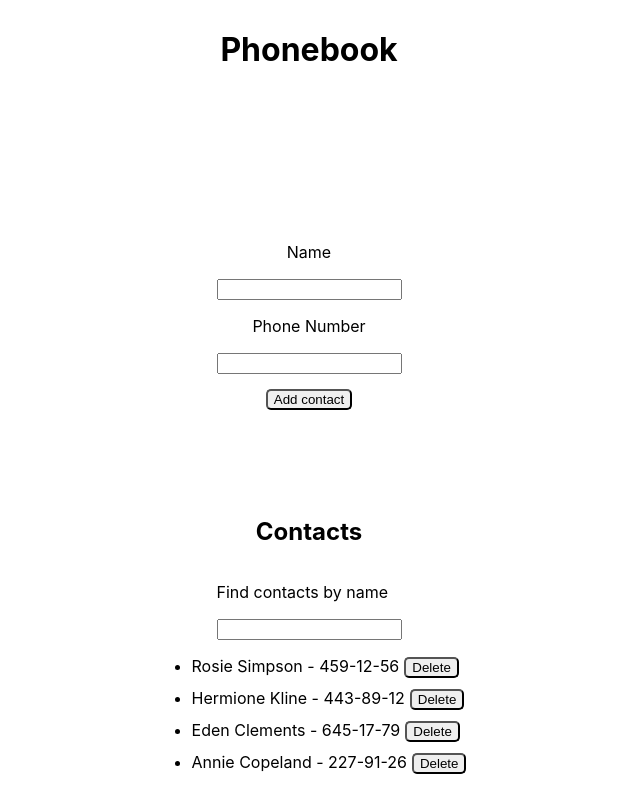
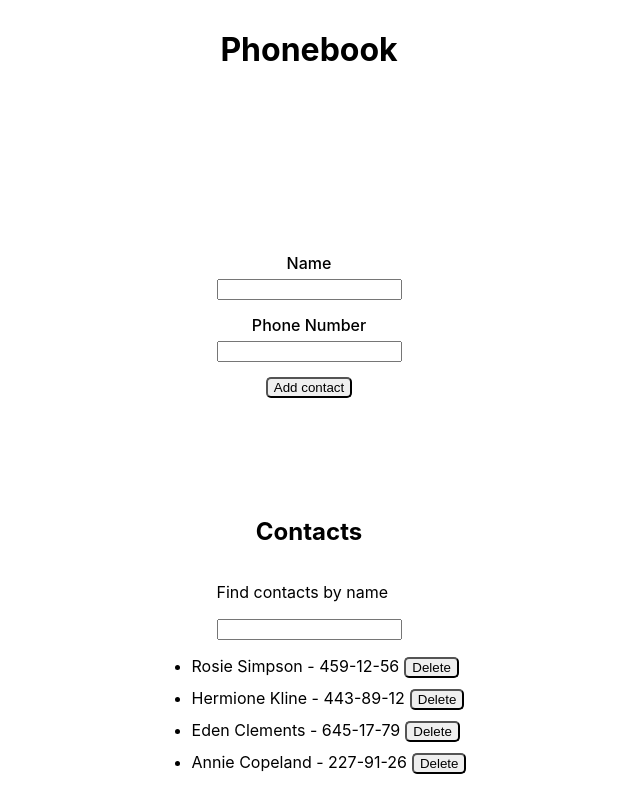
Before and after one commit to Blazej90/goit-react-hw-03-phonebook, a React (Create React App) app: page / in a window 1280 px wide. Shown: the whole page, without its empty margins (331-971 px from the left). Built offline with nearby package versions, Linux system fonts and the light colour scheme.

Commit message:
styles App.css

```diff
--- a/src/components/App.module.css
+++ b/src/components/App.module.css
@@ -12,12 +12,12 @@
   padding-bottom: 80px;
 }
 
-/* .name {
+.name {
   margin: 0;
   font-weight: 500;
   padding-top: 15px;
   padding-bottom: 5px;
-} */
+}
 
 .addContactBtn {
   margin-top: 15px;
```
